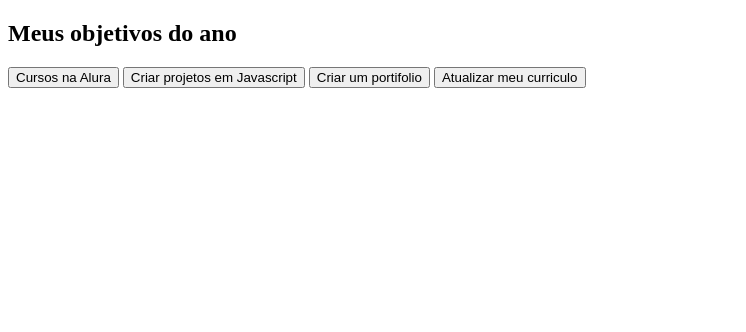
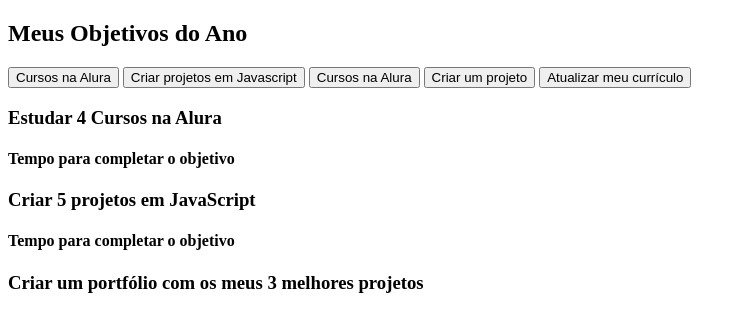
Before and after one commit to JheidMaira/trabalho-mat2, a plain HTML site: page index.html in a window 1280 px wide. Shown: the whole page, without its empty margins (0-746 px from the left). Drawn offline with Linux system fonts and the light colour scheme.

Commit message:
Update index.html

```diff
--- a/index.html
+++ b/index.html
@@ -1,19 +1,36 @@
 <!DOCTYPE html>
-<html lang="en">
+<html lang="pr-br">
 <head>
     <meta charset="UTF-8">
-    <meta http-equiv="X-UA-Compatible" content="IE=edge">
     <meta name="viewport" content="width=device-width, initial-scale=1.0">
-    <title>Meus objetivos do ano</title>
+    <title>Meus Objetivos do Ano</title>
     <link rel="stylesheet" href="style.css">
 </head>
 <body>
     <section class="conteudo-principal">
-        <h2 class="titulo-principal">Meus objetivos do ano<span></span></h2>
+        <h2 class="titulo-principal">Meus Objetivos do Ano<span></span></h2>
         <div class="botoes">
             <button class="botao">Cursos na Alura</button>
             <button class="botao">Criar projetos em Javascript</button>
-            <button class="botao">Criar um portifolio</button>
-            <button class="botao">Atualizar meu curriculo</button>
+            <button class="botao">Cursos na Alura</button>
+            <button class="botao">Criar um projeto</button>
+            <button class="botao">Atualizar meu currículo</button>
+        </div>
+        <div class="abas-textos">
+            <div class="aba-conteudo">
+                <h3 class="aba-conteudo-titulo-principal">Estudar 4 Cursos na Alura</h3>
+                <h4 class="aba-conteudo-titulo-secundario">Tempo para completar o objetivo</h4>
+            </div>
+            <div class="aba-conteudo">
+                <h3 class="aba-conteudo-titulo-principal">Criar 5 projetos em JavaScript</h3>
+                <h4 class="aba-conteudo-titulo-secundario">Tempo para completar o objetivo</h4>
+            </div>
+            <div class="aba-conteudo">
+                <h3 class="aba-conteudo-titulo-principal">Criar um portfólio com os meus 3 melhores projetos</h3>
+            </div>
+        </div>
+
+    </section>
+  <script src="main.js"></script>
 </body>
 </html>
```
